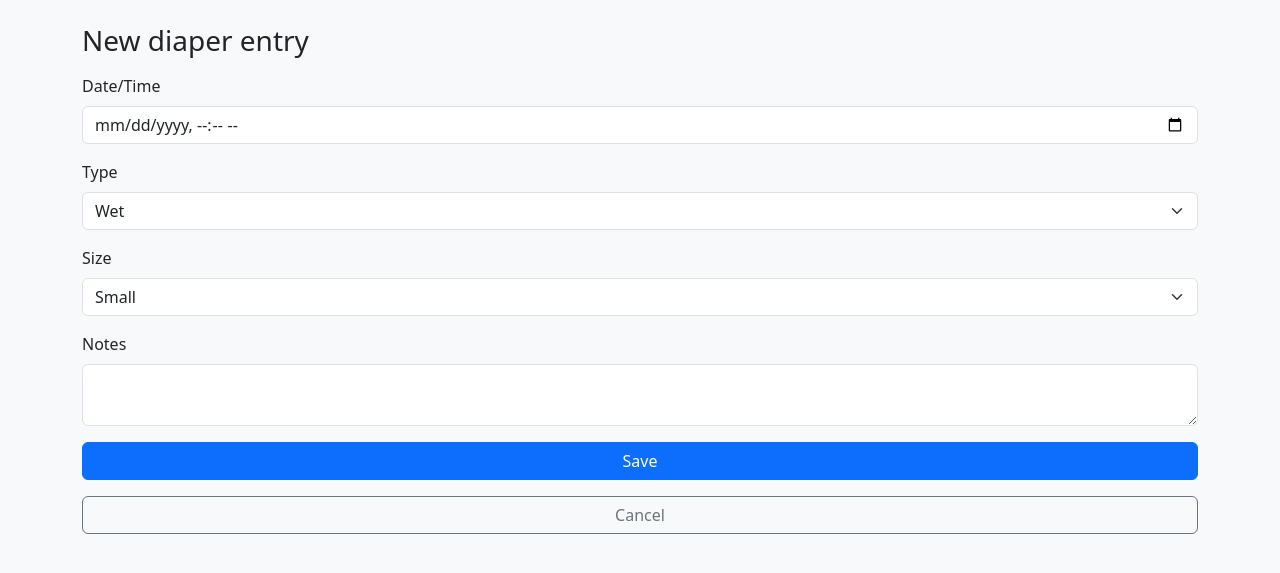
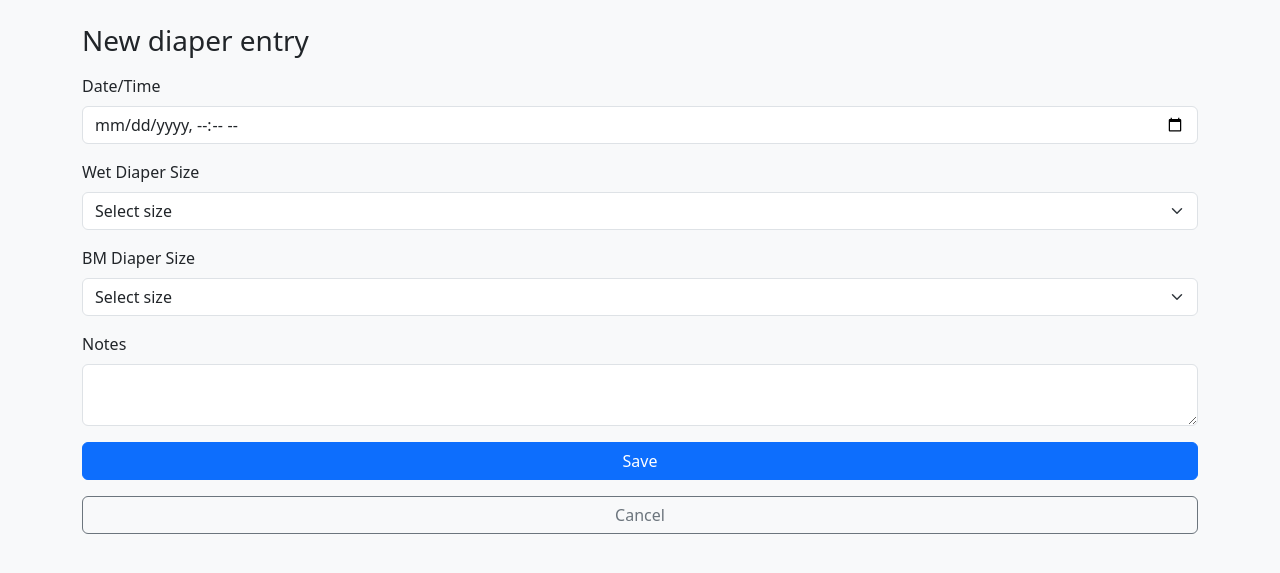
Before and after one commit to supersaiyoon/eli-care-log, a Flask app: page /diaper/new in a window 1280 px wide. Shown: the part 56-629 px from the top of the page. Run offline with Flask 3, Linux system fonts and the light colour scheme.

Commit message:
Able to select both wet and BM diaper sizes at the same time

```diff
--- a/routes/diaper_routes.py
+++ b/routes/diaper_routes.py
@@ -21,8 +21,8 @@ def init_diaper_routes(app):
     def diaper_create():
         # Raw values from form
         dt_str = request.form["dt"]
-        diaper_type = request.form["diaper_type"]
-        diaper_size = request.form["diaper_size"]
+        wet_diaper_size = request.form["wet_diaper_size"] or None
+        bm_diaper_size = request.form["bm_diaper_size"] or None
         notes = request.form.get("notes").strip() or None
 
         # Convert date string to datetime
@@ -30,8 +30,8 @@ def init_diaper_routes(app):
 
         row = Diaper(
             dt=dt,
-            diaper_type=diaper_type,
-            diaper_size=diaper_size,
+            wet_diaper_size=wet_diaper_size,
+            bm_diaper_size=bm_diaper_size,
             notes=notes
         )
 
@@ -54,8 +54,8 @@ def init_diaper_routes(app):
 
         # Raw values from form
         raw_dt = request.form["dt"]
-        diaper_type = request.form["diaper_type"]
-        diaper_size = request.form["diaper_size"]
+        wet_diaper_size = request.form["wet_diaper_size"] or None
+        bm_diaper_size = request.form["bm_diaper_size"] or None
         notes = request.form.get("notes").strip() or None
 
         # Convert date string to datetime
@@ -63,8 +63,8 @@ def init_diaper_routes(app):
 
         # Apply updates
         row.dt = dt
-        row.diaper_type = diaper_type
-        row.diaper_size = diaper_size
+        row.wet_diaper_size = wet_diaper_size
+        row.bm_diaper_size = bm_diaper_size
         row.notes = notes
 
         db.session.commit()
--- a/templates/diaper_new.html
+++ b/templates/diaper_new.html
@@ -8,16 +8,19 @@
         </div>
 
         <div>
-            <label class="form-label">Type</label>
-            <select class="form-select" name="diaper_type" required>
-                <option value="Wet">Wet</option>
-                <option value="BM">BM</option>
+            <label class="form-label">Wet Diaper Size</label>
+            <select class="form-select" name="wet_diaper_size">
+                <option value="" selected> Select size</option>"
+                <option value="S">Small</option>
+                <option value="M">Medium</option>
+                <option value="L">Large</option>
             </select>
         </div>
 
         <div>
-            <label class="form-label">Size</label>
-            <select class="form-select" name="diaper_size" required>
+            <label class="form-label">BM Diaper Size</label>
+            <select class="form-select" name="bm_diaper_size">
+                <option value="" selected> Select size</option>"
                 <option value="S">Small</option>
                 <option value="M">Medium</option>
                 <option value="L">Large</option>
```
Also changed, not shown: models.py (+7 -7 lines), templates/diaper_edit.html (+13 -10 lines), templates/diaper_list.html (+5 -5 lines).
